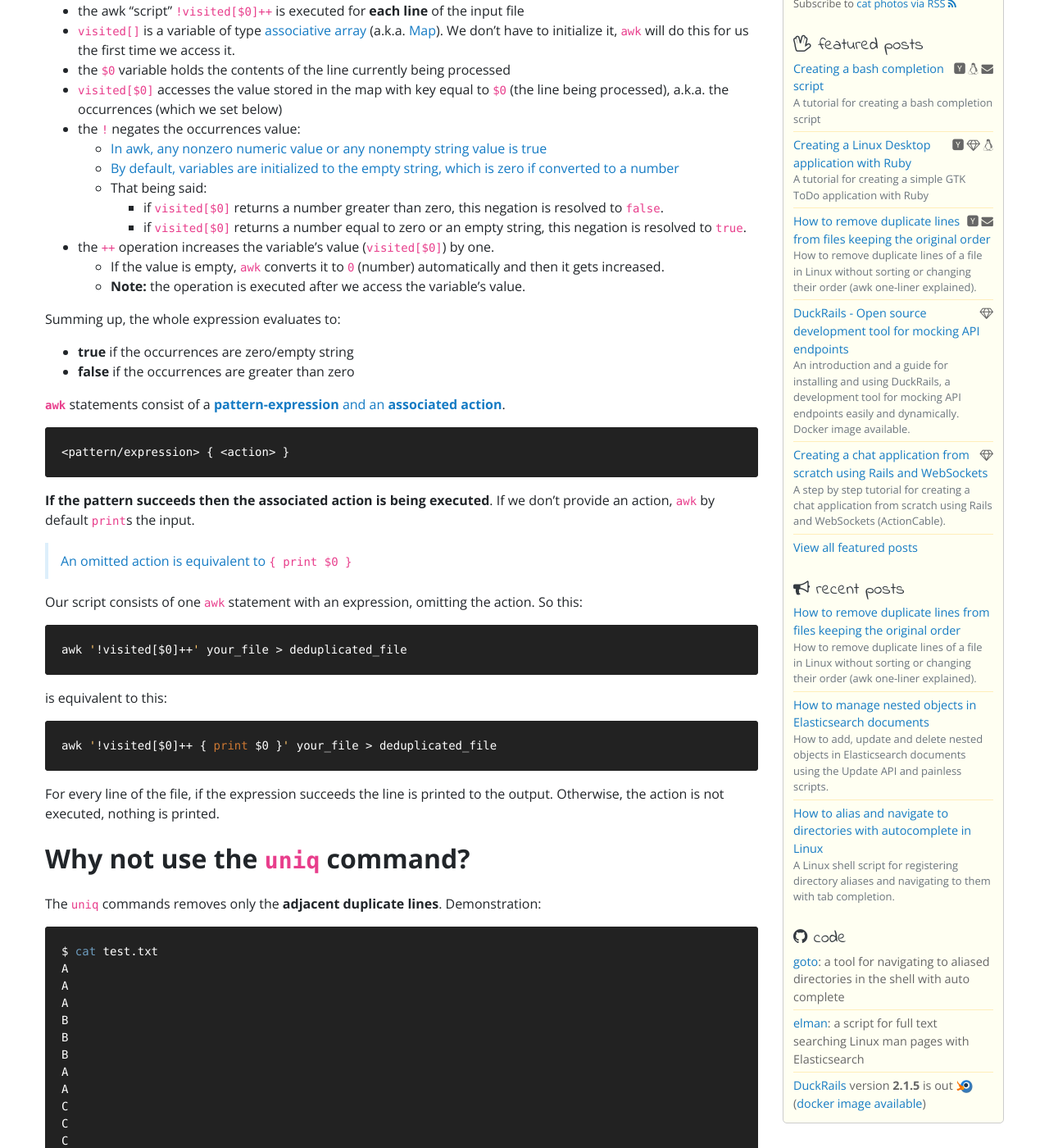
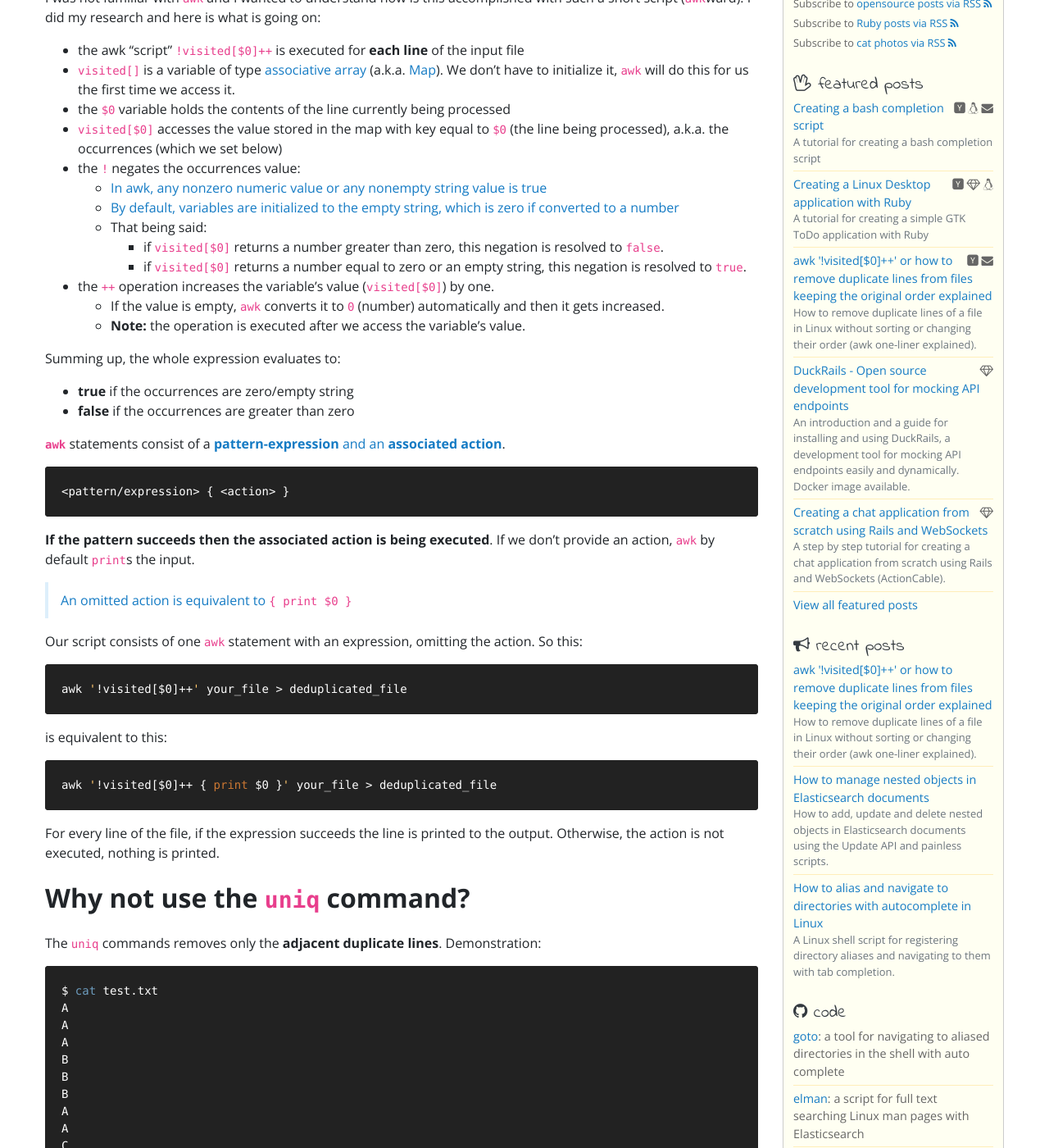
Before and after one commit to iridakos/iridakos.github.io, a Jekyll site: the page built from _posts/2019-05-16-remove-duplicate-lines-preserving-order-linux.markdown, in a window 1280 px wide and 1400 px high, scrolled down 882 px. Shown: the whole window at 82% size. Built offline with Jekyll 4.4.1, drawn with Linux system fonts in a browser that asks for light colours; nearby versions of some CDN libraries; comment, search, counter and statistics services are not loaded; some of the changed text lies outside the part shown.

Commit message:
change title

```diff
--- a/_posts/2019-05-16-remove-duplicate-lines-preserving-order-linux.markdown
+++ b/_posts/2019-05-16-remove-duplicate-lines-preserving-order-linux.markdown
@@ -1,6 +1,6 @@
 ---
 layout: default
-title:  "How to remove duplicate lines from files keeping the original order"
+title:  "awk '!visited[$0]++' or how to remove duplicate lines from files keeping the original order explained"
 description: "How to remove duplicate lines of a file in Linux without sorting or changing their order (awk one-liner explained)."
 preview: "How to remove duplicate lines of a file in Linux without sorting or changing their order (awk one-liner explained)."
 date: 2019-05-16 11:30:00 +0300
```
